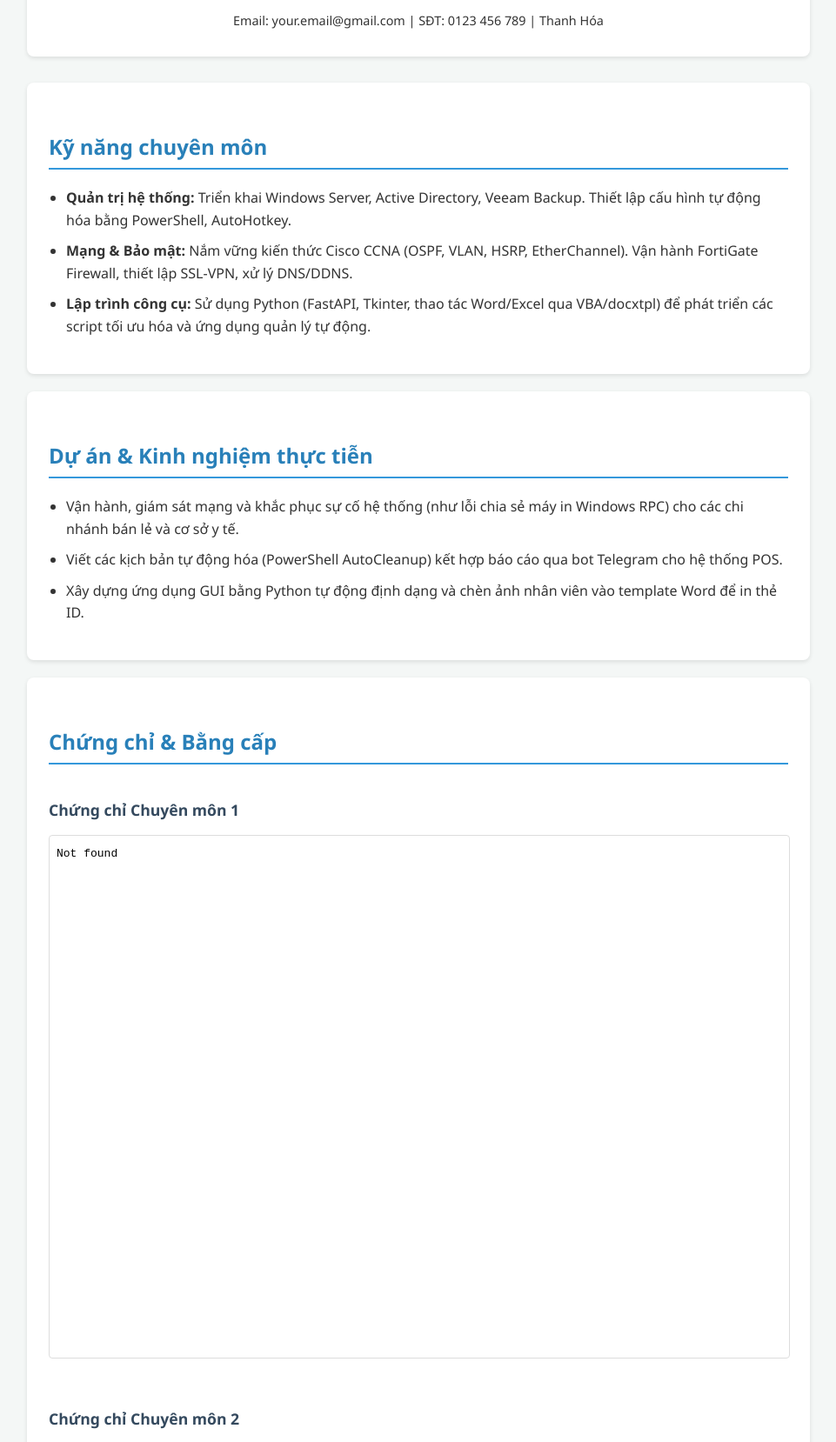
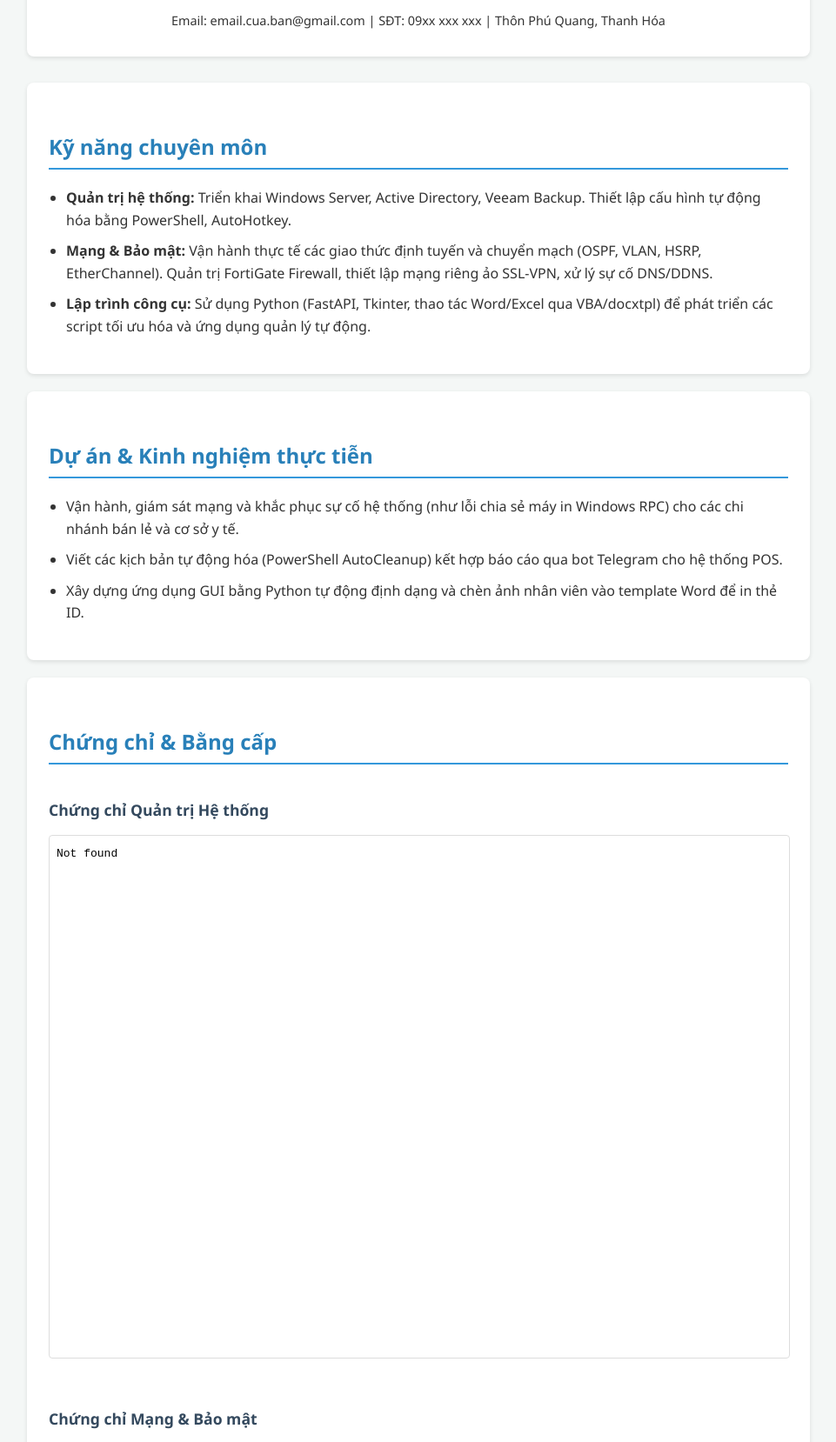
Before and after one commit to daipham2001/my-cv, a plain HTML site: page index.html in a window 1280 px wide. Shown: the part 173-1831 px from the top of the page at 87% size, without its empty margins (159-1120 px from the left). Drawn offline with Linux system fonts and the light colour scheme.

Commit message:
Update index.html

```diff
--- a/index.html
+++ b/index.html
@@ -17,7 +17,6 @@
         li { margin-bottom: 10px; }
         .cert-container { display: flex; flex-direction: column; gap: 30px; margin-top: 20px; }
         .cert-item h3 { margin-bottom: 15px; color: #34495e; font-size: 1.1em; }
-        /* CSS cho iframe chứa PDF */
         .pdf-frame { width: 100%; height: 600px; border: 1px solid #ddd; border-radius: 4px; }
     </style>
 </head>
@@ -27,7 +26,8 @@
             <h1>Phạm Hồng Đại</h1>
             <div class="title">IT Support Engineer / System Administrator</div>
             <div class="contact">
-                Email: your.email@gmail.com | SĐT: 0123 456 789 | Thanh Hóa
+                <!-- Điền thông tin thực tế của bạn vào đây -->
+                Email: email.cua.ban@gmail.com | SĐT: 09xx xxx xxx | Thôn Phú Quang, Thanh Hóa
             </div>
         </header>
 
@@ -35,7 +35,7 @@
             <h2>Kỹ năng chuyên môn</h2>
             <ul>
                 <li><strong>Quản trị hệ thống:</strong> Triển khai Windows Server, Active Directory, Veeam Backup. Thiết lập cấu hình tự động hóa bằng PowerShell, AutoHotkey.</li>
-                <li><strong>Mạng & Bảo mật:</strong> Nắm vững kiến thức Cisco CCNA (OSPF, VLAN, HSRP, EtherChannel). Vận hành FortiGate Firewall, thiết lập SSL-VPN, xử lý DNS/DDNS.</li>
+                <li><strong>Mạng & Bảo mật:</strong> Vận hành thực tế các giao thức định tuyến và chuyển mạch (OSPF, VLAN, HSRP, EtherChannel). Quản trị FortiGate Firewall, thiết lập mạng riêng ảo SSL-VPN, xử lý sự cố DNS/DDNS.</li>
                 <li><strong>Lập trình công cụ:</strong> Sử dụng Python (FastAPI, Tkinter, thao tác Word/Excel qua VBA/docxtpl) để phát triển các script tối ưu hóa và ứng dụng quản lý tự động.</li>
             </ul>
         </div>
@@ -52,18 +52,16 @@
         <div class="section">
             <h2>Chứng chỉ & Bằng cấp</h2>
             <div class="cert-container">
-                <!-- CHỨNG CHỈ 1 -->
                 <div class="cert-item">
-                    <h3>Chứng chỉ Chuyên môn 1</h3>
-                    <!-- Thay LINK_PDF_CUA_BAN_1 bằng link Preview Google Drive của bạn -->
-                    <iframe class="pdf-frame" src="LINK_PDF_CUA_BAN_1"></iframe>
+                    <h3>Chứng chỉ Quản trị Hệ thống</h3>
+                    <!-- Thay file PDF thật của bạn lên GitHub với tên tương ứng -->
+                    <iframe class="pdf-frame" src="chung-chi-system.pdf"></iframe>
                 </div>
 
-                <!-- CHỨNG CHỈ 2 (Nếu có) -->
                 <div class="cert-item">
-                    <h3>Chứng chỉ Chuyên môn 2</h3>
-                     <!-- Thay LINK_PDF_CUA_BAN_2 bằng link Preview Google Drive của bạn -->
-                    <iframe class="pdf-frame" src="LINK_PDF_CUA_BAN_2"></iframe>
+                    <h3>Chứng chỉ Mạng & Bảo mật</h3>
+                     <!-- Thay file PDF thật của bạn lên GitHub với tên tương ứng -->
+                    <iframe class="pdf-frame" src="chung-chi-network.pdf"></iframe>
                 </div>
             </div>
         </div>
```
